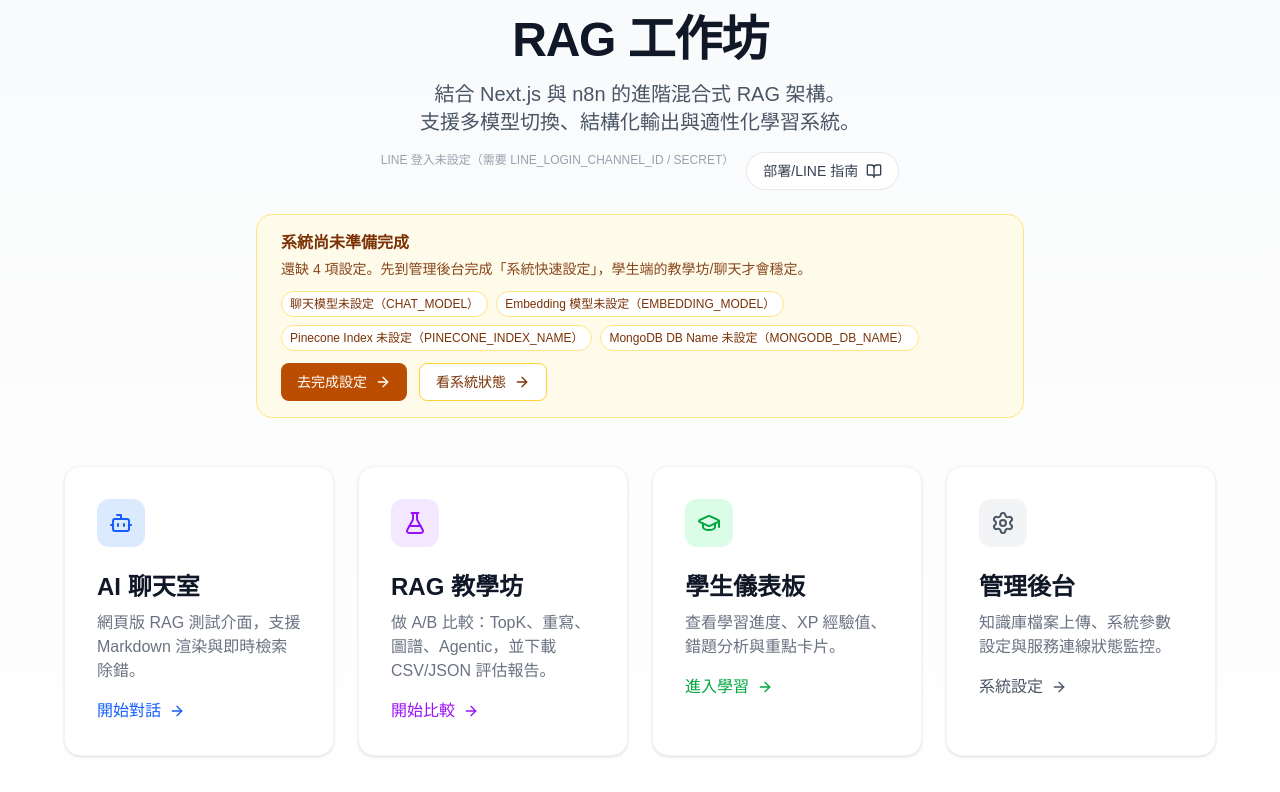
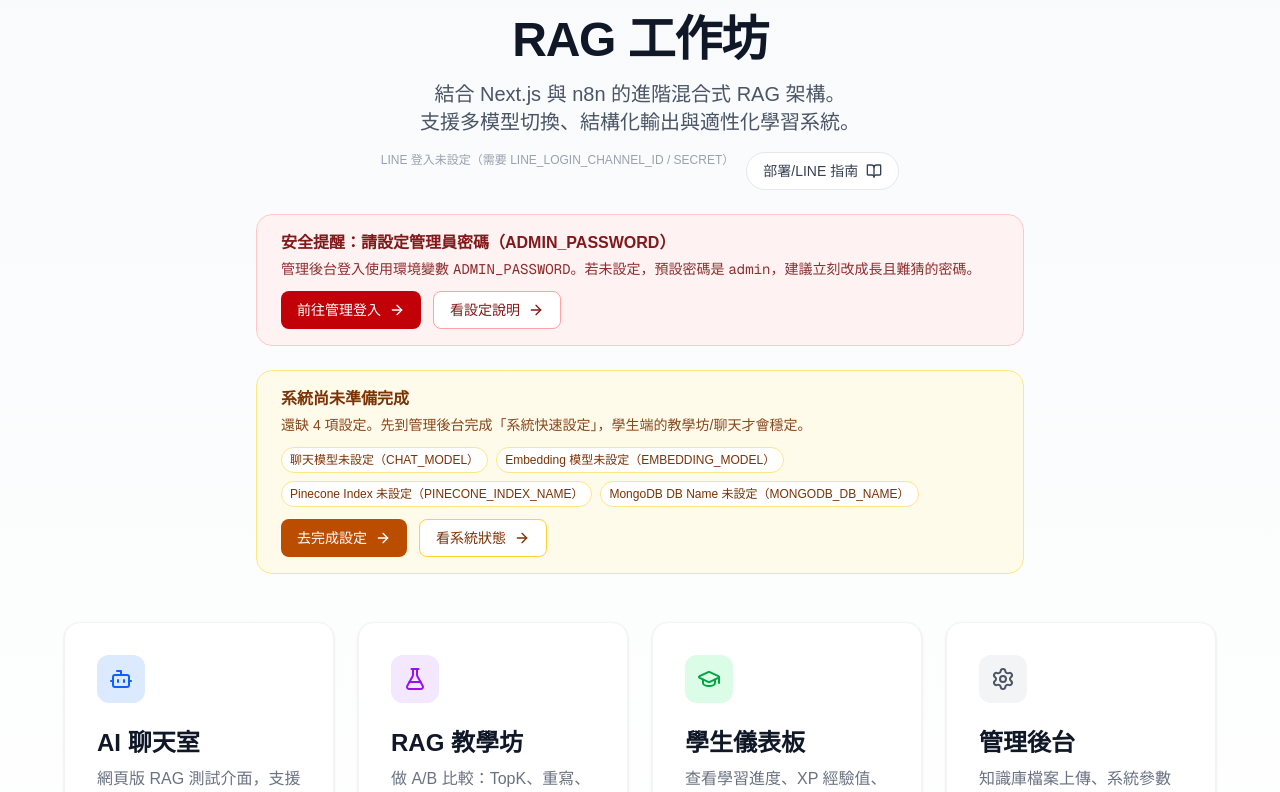
Before and after one commit to jeffery8910/ragworkshop202511, a Next.js app: page / in a window 1280 px wide. Shown: the top 792 px of the page. Built offline with nearby package versions, Linux system fonts and the light colour scheme; no server answers.

Commit message:
fix: chat delete + admin password reminders

```diff
--- a/app/page.tsx
+++ b/app/page.tsx
@@ -22,6 +22,8 @@ export default async function Home() {
   const lineLoginId = readConfig('LINE_LOGIN_CHANNEL_ID');
   const lineLoginSecret = readConfig('LINE_LOGIN_CHANNEL_SECRET');
   const anyLlmKey = readConfig('GEMINI_API_KEY') || readConfig('OPENAI_API_KEY') || readConfig('OPENROUTER_API_KEY');
+  const adminPassword = readConfig('ADMIN_PASSWORD');
+  const adminPasswordWeak = !adminPassword || adminPassword === 'admin' || adminPassword.length < 12;
 
   const setupIssues = [
     !anyLlmKey ? '聊天 API Key 未設定（Gemini/OpenAI/OpenRouter 任一）' : '',
@@ -66,6 +68,30 @@ export default async function Home() {
             <BookOpen className="w-4 h-4" />
           </Link>
         </div>
+        {adminPasswordWeak && (
+          <div className="mt-6 max-w-3xl mx-auto rounded-2xl border border-red-200 bg-red-50 px-6 py-4 text-left">
+            <div className="font-semibold text-red-900 mb-1">安全提醒：請設定管理員密碼（ADMIN_PASSWORD）</div>
+            <div className="text-sm text-red-900/90 mb-3">
+              管理後台登入使用環境變數 <span className="font-mono">ADMIN_PASSWORD</span>。若未設定，預設密碼是 <span className="font-mono">admin</span>，建議立刻改成長且難猜的密碼。
+            </div>
+            <div className="flex flex-wrap gap-3">
+              <Link
+                href="/admin/login"
+                className="inline-flex items-center gap-2 rounded-lg bg-red-700 text-white px-4 py-2 text-sm hover:bg-red-800"
+              >
+                前往管理登入
+                <ArrowRight className="w-4 h-4" />
+              </Link>
+              <Link
+                href="/guide"
+                className="inline-flex items-center gap-2 rounded-lg border border-red-300 bg-white px-4 py-2 text-sm text-red-900 hover:bg-red-100"
+              >
+                看設定說明
+                <ArrowRight className="w-4 h-4" />
+              </Link>
+            </div>
+          </div>
+        )}
         {hasSetupIssues && (
           <div className="mt-6 max-w-3xl mx-auto rounded-2xl border border-amber-200 bg-amber-50 px-6 py-4 text-left">
             <div className="font-semibold text-amber-900 mb-1">系統尚未準備完成</div>
--- a/components/chat/ChatInterface.tsx
+++ b/components/chat/ChatInterface.tsx
@@ -873,12 +873,18 @@ export default function ChatInterface({
             return;
         }
         if (!confirm('確定要刪除所有對話紀錄嗎？此動作無法復原。')) return;
-        setMessages([{ role: 'assistant', content: normalizedWelcome }]);
         try {
-            const res = await fetch(`/api/chat/session?userId=${userId}`, {
+            const res = await fetch(`/api/chat/session?userId=${encodeURIComponent(userId)}`, {
                 method: 'DELETE'
             });
-            if (!res.ok) throw new Error('Failed to clear history');
+            const data = await res.json().catch(() => ({}));
+            if (!res.ok) throw new Error(data?.error || 'Failed to clear history');
+            setMessages([{ role: 'assistant', content: normalizedWelcome }]);
+            setWorkshopSeed('');
+            setInput('');
+            setIsEditingTitle(false);
+            setTempTitle(chatTitle);
+            setCurrentTitle(chatTitle);
         } catch (e) {
             alert('無法刪除紀錄，請稍後再試。');
         }
```
Also changed, not shown: 2 other files (tests, documents, lock files or other folders).
